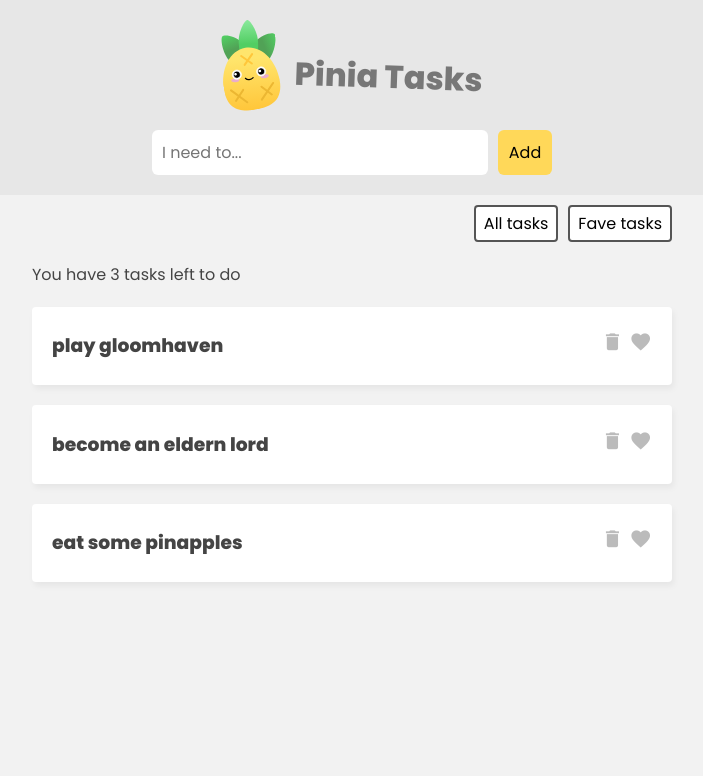
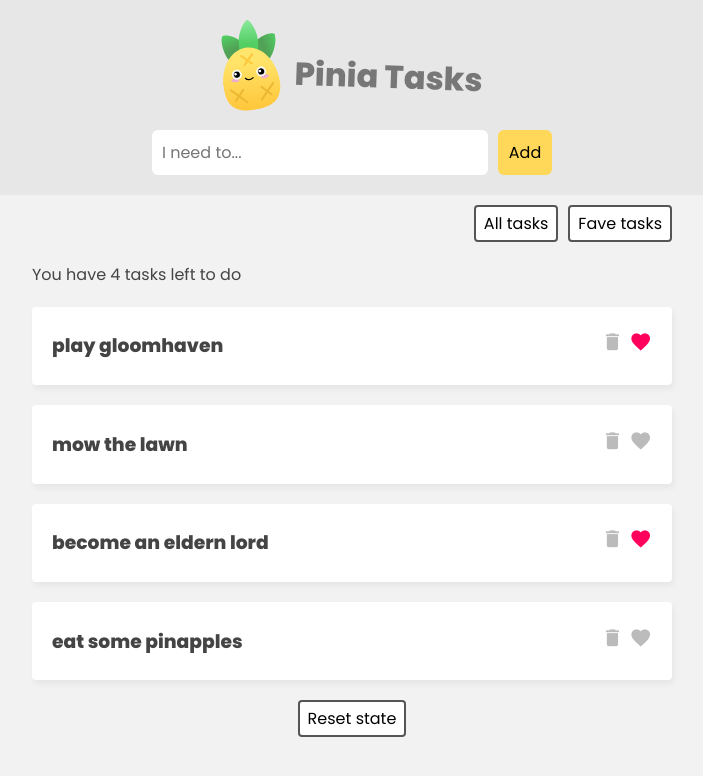
Before and after one commit to mkubincova/vue3-tutorial, a Vue app in the folder pinia/: page / in a window 1280 px wide. Shown: the top 776 px of the page, without its empty margins (288-991 px from the left). Built offline with nearby package versions, Linux system fonts and the light colour scheme; data requests are answered from the project's data file.

Commit message:
feat: reset store & store to ref

```diff
--- a/pinia/data/db.json
+++ b/pinia/data/db.json
@@ -1,19 +1,24 @@
 {
   "tasks": [
     {
-      "id": "1",
+      "id": 1,
       "title": "play gloomhaven",
+      "isFav": true
+    },
+    {
+      "id": 2,
+      "title": "mow the lawn",
       "isFav": false
     },
     {
       "title": "become an eldern lord",
-      "isFav": false,
-      "id": "3"
+      "isFav": true,
+      "id": 3
     },
     {
       "title": "eat some pinapples",
       "isFav": false,
-      "id": "4"
+      "id": 4
     }
   ]
 }
--- a/pinia/src/App.vue
+++ b/pinia/src/App.vue
@@ -14,20 +14,24 @@
             <button @click="filter = 'favs'">Fave tasks</button>
         </nav>
 
-        <div class="loading" v-if="taskStore.isLoading">Loading tasks...</div>
+        <div class="loading" v-if="isLoading">Loading tasks...</div>
 
         <div class="task-list" v-if="filter === 'all'">
-            <p>You have {{ taskStore.totalCount }} tasks left to do</p>
-            <div v-for="task in taskStore.tasks" :key="task.id">
+            <p>You have {{ totalCount }} tasks left to do</p>
+            <div v-for="task in tasks" :key="task.id">
                 <TaskDetails :task="task" />
             </div>
         </div>
 
         <div class="task-list" v-if="filter === 'favs'">
-            <p>You have {{ taskStore.favCount }} favs left to do</p>
-            <div v-for="task in taskStore.favs" :key="task.id">
+            <p>You have {{ favCount }} favs left to do</p>
+            <div v-for="task in favs" :key="task.id">
                 <TaskDetails :task="task" />
             </div>
+        </div>
+
+        <div class="reset">
+            <button @click="taskStore.$reset">Reset state</button>
         </div>
     </main>
 </template>
@@ -37,18 +41,22 @@
     import TaskDetails from './components/TaskDetails.vue'
     import TaskForm from './components/TaskForm.vue'
     import { useTaskStore } from './stores/TaskStore'
+import { storeToRefs } from 'pinia';
 
     export default {
         components: { TaskDetails, TaskForm },
         setup () {
             const taskStore = useTaskStore()
 
+            // doesn't work on actions
+            const { tasks, isLoading, favs, totalCount, favCount } = storeToRefs(taskStore)
+
             //fetch tasks
             taskStore.getTasks()
 
             const filter = ref('all')
 
-            return { taskStore, filter }
+            return { taskStore, filter, tasks, isLoading, favs, totalCount, favCount }
         }
     }
 </script>
--- a/pinia/src/assets/main.css
+++ b/pinia/src/assets/main.css
@@ -7,6 +7,16 @@ body {
 }
 body * {
   font-family: "Poppins";
+}
+
+button {
+  background: #fff;
+  border: 2px solid #555;
+  border-radius: 4px;
+  padding: 4px 8px;
+  cursor: pointer;
+  font-size: 0.8em;
+  font-size: 1em;
 }
 
 /* header */
@@ -71,13 +81,6 @@ header h1 {
 .filter button {
   display: inline-block;
   margin-left: 10px;
-  background: #fff;
-  border: 2px solid #555;
-  border-radius: 4px;
-  padding: 4px 8px;
-  cursor: pointer;
-  font-size: 0.8em;
-  font-size: 1em;
 }
 
 /* new task form */
@@ -119,3 +122,8 @@ form input {
   text-align: center;
   margin: 30px auto;
 }
+
+/* reset state */
+.reset {
+  text-align: center;
+}
--- a/pinia/src/components/TaskForm.vue
+++ b/pinia/src/components/TaskForm.vue
@@ -23,7 +23,7 @@
                     taskStore.addTask({
                         title: newTask.value,
                         isFav: false,
-                        id: Math.floor(Math.random() * 10000)
+                        id: `${Math.floor(Math.random() * 10000)}`
                     })
                     newTask.value = ''
                 }
```
